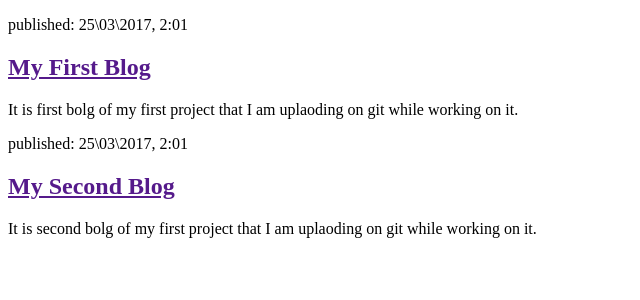
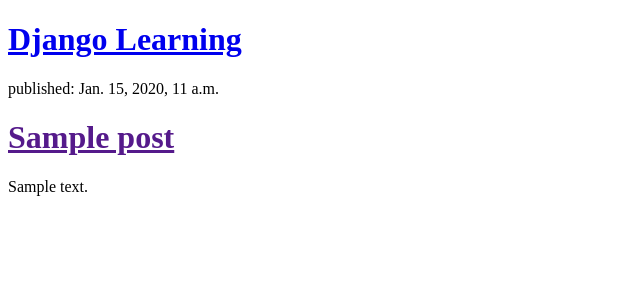
Before and after one commit to Neetu111/my-first-blog, a Django app: page /blog/ in a window 1280 px wide. Shown: the top 300 px of the page, without its empty margins (0-640 px from the left). Run offline with Django 3.2, Linux system fonts and the light colour scheme; tables that the repository leaves empty hold one stand-in row (values such as "Sample post").

Commit message:
Modified templates to display posts from database.

```diff
--- a/blog/templates/blog/post_list.html
+++ b/blog/templates/blog/post_list.html
@@ -6,17 +6,14 @@
 </head>
 <body>
     <div>
-        <title>Django Learning</title>
+        <h1><a href="/">Django Learning</a></h1>
     </div>
-    <div>
-        <p>published: 25\03\2017, 2:01</p>
-        <h2><a href="">My First Blog</a></h2>
-        <p>It is first bolg of my first project that I am uplaoding on git while working on it.</p>
-    </div>
-    <div>
-        <p>published: 25\03\2017, 2:01</p>
-        <h2><a href="">My Second Blog</a></h2>
-        <p>It is second bolg of my first project that I am uplaoding on git while working on it.</p>
-    </div>
+    {% for post in posts %}
+        <div>
+            <p>published: {{ post.published_date }}</p>
+            <h1><a href="">{{ post.title }}</a></h1>
+            <p>{{ post.text|linebreaksbr }}</p>
+        </div>
+    {% endfor %}
 </body>
 </html>
--- a/blog/views.py
+++ b/blog/views.py
@@ -1,4 +1,8 @@
 from django.shortcuts import render
+from django.utils import timezone
+from .models import Post
 
 def post_list(request):
-    return render(request, 'blog/post_list.html',{})
+    posts = Post.objects.all()
+    Post.objects.filter(published_date__lte=timezone.now()).order_by('published_date')
+    return render(request, 'blog/post_list.html',{'posts': posts})
```
